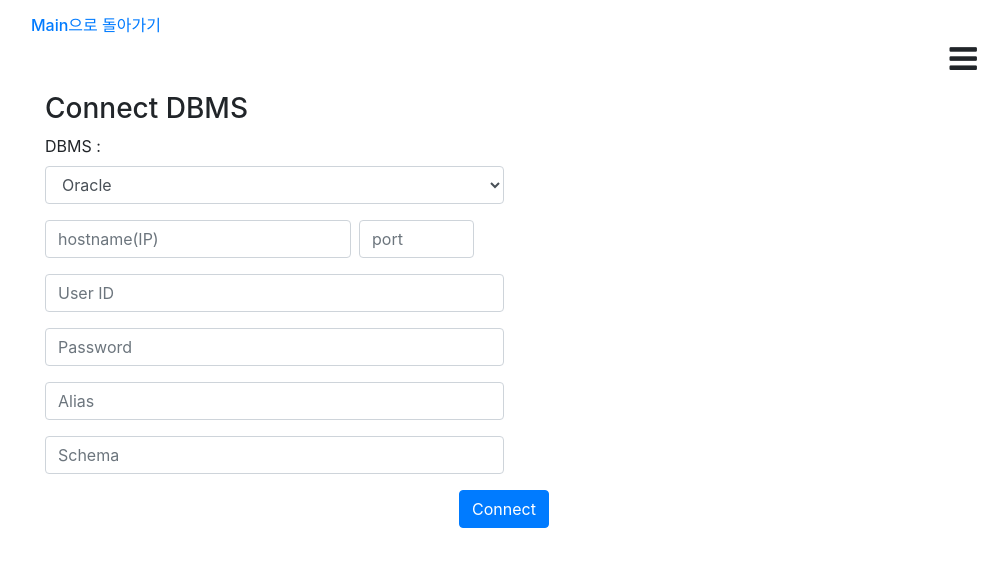
After one commit to sys3948/Team.ACD, a Flask app: page /connect_dbms in a window 1280 px wide. The commit adds this page. Shown: the top 567 px of the page, without its empty margins (136-1144 px from the left). Run offline with Flask 2, Linux system fonts and the light colour scheme; some libraries are stand-ins or nearby versions.

Commit message:
2021-05-06 작업 1

```diff
--- a/app/__init__.py
+++ b/app/__init__.py
@@ -3,7 +3,7 @@
 
 from flask import Flask
 from flask_mail import Mail
-from config import config
+from config import config, DevelopmentConfig
 
 
 mail = Mail()
--- a/app/auth/views.py
+++ b/app/auth/views.py
@@ -6,7 +6,6 @@ from flask import current_app, render_template, request, session, url_for, redir
 from flask import flash,abort
 from werkzeug.security import generate_password_hash, check_password_hash
 import cx_Oracle as oracle
-import mariadb
 import mysql.connector as mysql
 from datetime import datetime
 from itsdangerous import TimedJSONWebSignatureSerializer as Serializer
--- a/app/create_table.sql
+++ b/app/create_table.sql
@@ -20,6 +20,8 @@ create table dbms_info(
   dbms_connect_username varchar(30),
   dbms_schema varchar(30),
   inner_num int default 1,
+  create_datetime DATETIME DEFAULT current_timestamp,
+  stampdatetime DATETIME,
   foreign key(user_id) references user(id) on delete cascade
 );
 
--- a/app/dbide/views.py
+++ b/app/dbide/views.py
@@ -4,6 +4,7 @@
 #from flask import ...
 from flask import current_app, render_template, request, session, url_for, redirect, jsonify
 from . import dbide
+import mysql.connector as mysql
 from ..database import MysqlDatabase
 from ..decorate import login_check
 
@@ -12,9 +13,55 @@ from ..decorate import login_check
 @login_check
 def main():
     if session.get('confirmed') == 0:
-        cur = MysqlDatabase()
-        email = cur.excuteOne('select email from user where id=%s', (session.get('id'),))[0]
-        cur.close()
+        email = session.get('email')
     else:
         email = None
-    return render_template('main.html', email = email)
+        cur = MysqlDatabase()
+        out_dbms_info = cur.excuteAll('select db_id, dbms, hostname, port_num, alias, \
+                                              dbms_connect_username, dbms_schema, \
+                                              stampdatetime \
+                                   from dbms_info \
+                                   where user_id = %s \
+                                   and inner_num = 0 \
+                                   order by stampdatetime', (session.get('id'),))
+        inner_dbms_info = cur.excuteAll('select db_id, dbms \
+                                   from dbms_info \
+                                   where user_id = %s \
+                                   and inner_num = 1', (session.get('id'),))
+        cur.close()
+
+        print(out_dbms_info == True)
+        print(out_dbms_info)
+    return render_template('main.html', email = email, out_dbms_info = out_dbms_info, \
+                           inner_dbms_info = inner_dbms_info)
+
+
+@login_check
+@dbide.route('/connect_dbms')
+def connect_dbms():
+    return render_template('connect_dbms.html')
+
+
+@login_check
+@dbide.route('/execute_query/<id>')
+def execute_query(id):
+    cur = MysqlDatabase()
+    db_info = cur.excuteOne('select dbms, hostname, port_num, dbms_connect_pw, \
+                             dbms_connect_username, dbms_schema \
+                             from dbms_info \
+                             where db_id = %s', (id,))
+
+    if db_info[0] == 'mysql':
+        db_conn = mysql.connect(host = db_info[1], port = db_info[2], user = db_info[4], passwd = db_info[3], database = db_info[6])
+    elif db_info[0] == 'maria':
+        pass
+    elif db_info[0] == 'oracle':
+        pass
+    elif db_info[0] == 'mongo':
+        pass
+
+    db_cur = db_conn.cursor()
+    db_cur.execute('show tables')
+    t_info = db_cur.fetchone()
+
+    return render_template('execute_query.html')
--- /dev/null
+++ b/app/templates/connect_dbms.html
@@ -0,0 +1,110 @@
+{% extends 'base.html' %}
+
+{% block stylesheet %}
+  {{ super() }}
+  <style>
+    .input-block{
+      max-width: 50%;
+    }
+  </style>
+{% endblock %}
+
+{% block header %}
+  {% include 'include/_header.html' %}
+  <div class="text-right">
+    <!--메뉴아이콘-->
+    <i class="fa fa-bars fa-2x" data-toggle="drawer" data-target="#drawer-1" aria-hidden="true"></i>
+  </div>
+  {% include 'include/drawers.html' %}
+{% endblock %}
+
+{% block  main%}
+  <div class="container">
+    <h3 class="">Connect DBMS</h3>
+    <form class="" id="connect-form">
+      <div class="input-block">
+        <div class="form-group">
+          <label for="dbms">DBMS :</label>
+          <select class="form-control" id="dbms">
+            <option value="oracle">Oracle</option>
+            <option value="mysql">MySQL</option>
+            <option value="maria">MariaDB</option>
+            <option value="mongo">MongoDB</option>
+          </select>
+        </div>
+        <div class="form-group container">
+          <div class="row">
+            <input type="text" class="form-control col-md-8 mr-2" id="host" name="" placeholder="hostname(IP)" />
+            <input type="text" class="form-control col-md-3" id="port" name="" placeholder="port" />
+          </div>
+        </div>
+        <div class="form-group">
+          <input type="text" class="form-control" id="user-id" name="" placeholder="User ID" />
+        </div>
+        <div class="form-group">
+          <input type="password" class="form-control" id="user-pw" name="" placeholder="Password" />
+        </div>
+        <div class="form-group">
+          <input type="text" class="form-control" id="alias" name="" placeholder="Alias" />
+        </div>
+        <div class="form-group">
+          <input type="text" class="form-control" id="schema" name="" placeholder="Schema" />
+        </div>
+      </div>
+      <div class="container text-center">
+        <input type="submit" class="btn btn-primary" value="Connect" />
+      </div>
+    </form>
+  </div>
+
+  <script>
+    $(function(){
+      document.getElementById('connect-form').onsubmit = (e) => {
+        e.preventDefault();
+        const dbms = document.getElementById('dbms').value;
+        const host = document.getElementById('host').value; // 필수
+        const port = document.getElementById('port').value; // 필수
+        const user_id = document.getElementById('user-id').value; // 필수
+        const user_pw = document.getElementById('user-pw').value; // 필수
+        const alias = document.getElementById('alias').value;
+        const schema = document.getElementById('schema').value; // 필수
+
+        if(host === ""){
+          alert('hostname이 입력되어 있지 않습니다. hostname을 입력해주세요.')
+          return false;
+        }else{
+
+        }
+
+        if(port === ""){
+          alert('port가 입력되어 있지 않습니다. port를 입력해주세요.')
+          return false;
+        }else{
+
+        }
+
+        if(user_id === ""){
+          alert('User ID가 입력되어 있지 않습니다. User ID를 입력해주세요.')
+          return false;
+        }else{
+
+        }
+
+        if(user_pw === ""){
+          alert('Password가 입력되어 있지 않습니다. Password를 입력해주세요.')
+          return false;
+        }else{
+
+        }
+
+        if(schema === ""){
+          alert('Schema가 입력되어 있지 않습니다. Schema를 입력해주세요.')
+          return false;
+        }else{
+
+        }
+
+      }
+    });
+  </script>
+{% endblock %}
```
Also changed, not shown: app/templates/execute_query.html (added, +69 -0 lines), app/templates/main.html (+43 -36 lines).
